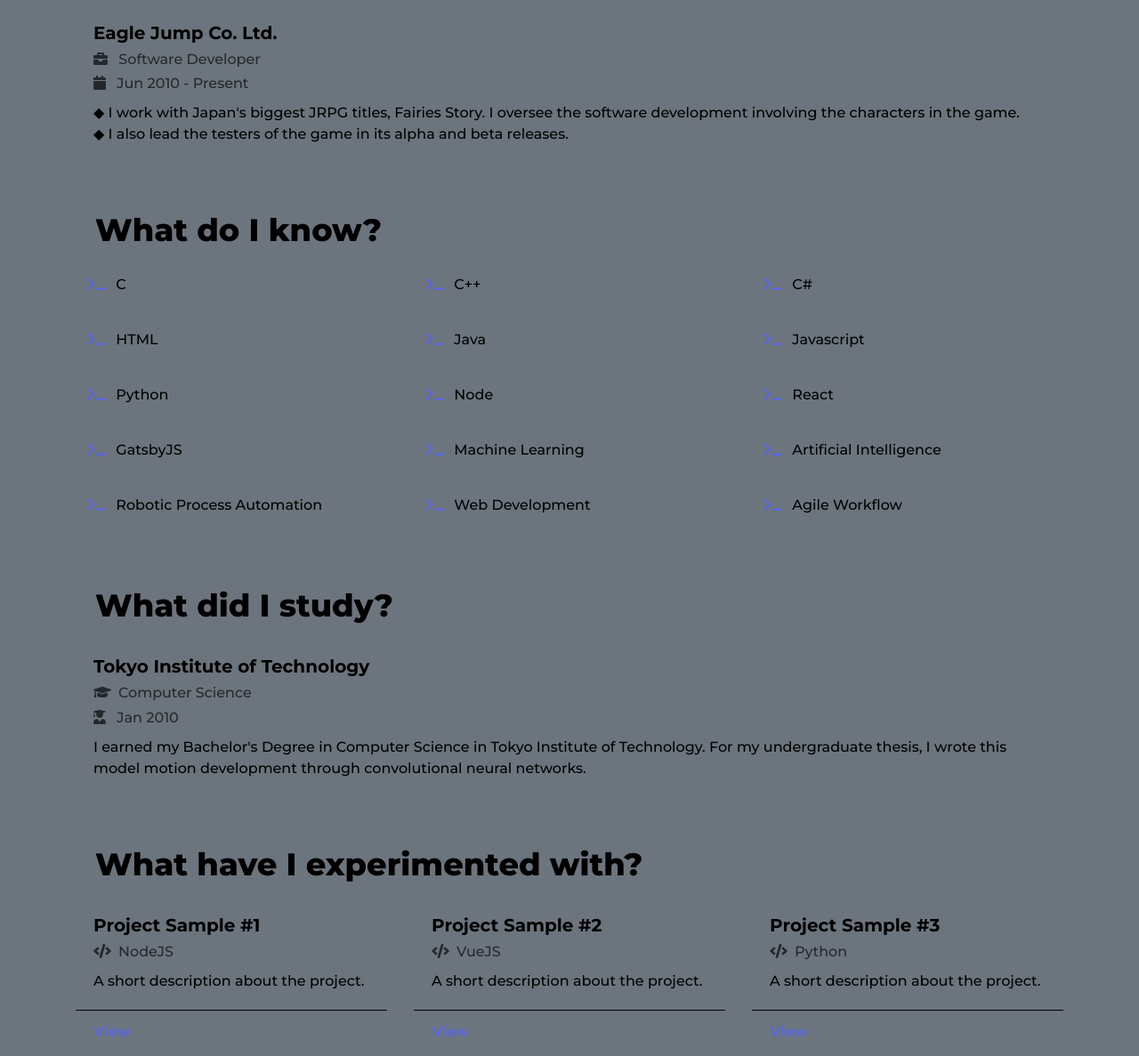
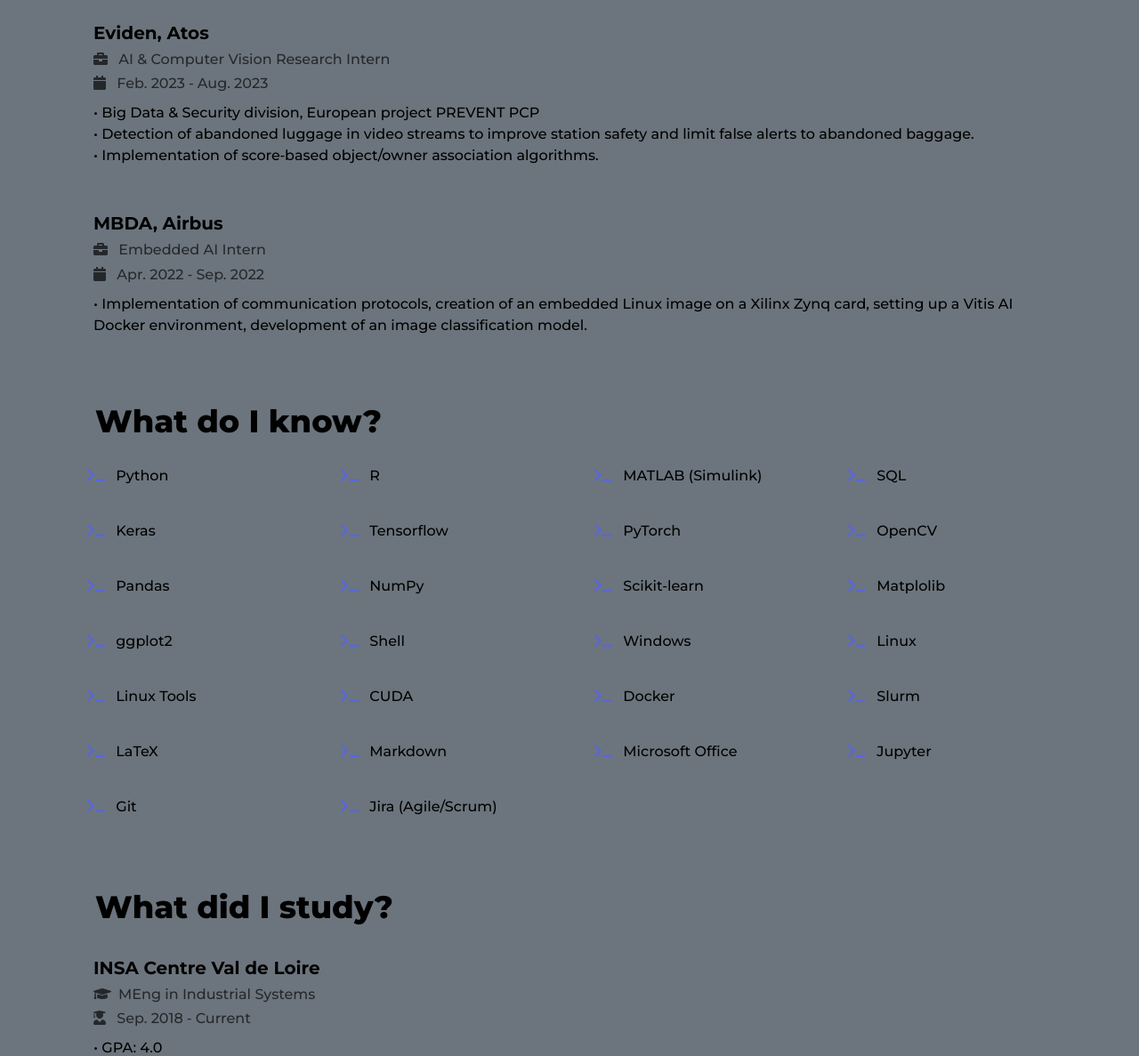
Before and after one commit to lhunout/lhunout.github.io, a Gatsby site: page / in a window 1280 px wide. Shown: the part 952-2139 px from the top of the page at 89% size. Built offline with nearby package versions, Linux system fonts and the light colour scheme; Gatsby itself is replaced by a stand-in of ours.

Commit message:
content changes

```diff
--- a/gatsby-config.js
+++ b/gatsby-config.js
@@ -7,7 +7,7 @@
 module.exports = {
   /* Your site config here */
   siteMetadata: {
-    title: `SiteName`,
+    title: `LH`,
     description: `A minimalistic resume style Gatsby portfolio.`,
     author: `@gmlunesa`,
   },
@@ -31,7 +31,7 @@ module.exports = {
         background_color: `#1b1c1e`,
         theme_color: `#1b1c1e`,
         display: `minimal-ui`,
-        icon: `src/images/favicon.png`, // This path is relative to the root of the site.
+        icon: `src/images/photo.jpg`, // This path is relative to the root of the site.
       },
     },
     `gatsby-transformer-json`,
--- a/src/components/landing/content.js
+++ b/src/components/landing/content.js
@@ -44,33 +44,58 @@ export default class Content extends Component {
                 {/* + Job subsection */}
                 <div className="subsection">
                   <h2>
-                    <span className="dot"></span>What do I{" "}
+                    <span className="dot"></span>What did I{" "}
                     <span className="word">do</span>?
                   </h2>
 
                   <div className="card">
                     <div className="card-body">
                       <div className="card-title">
-                        <h3>Eagle Jump Co. Ltd.</h3>
+                        <h3>Eviden, Atos</h3>
                         <h4>
                           <FontAwesomeIcon
                             icon={faBriefcase}
                             className="mr-2"
                           />{" "}
-                          Software Developer
+                          AI & Computer Vision Research Intern
                         </h4>
                         <h4>
                           <FontAwesomeIcon icon={faCalendar} className="mr-2" />{" "}
-                          Jun 2010 - Present
+                          Feb. 2023 ‑ Aug. 2023
                         </h4>
                       </div>
 
                       <div className="card-text">
-                        ◆ I work with Japan's biggest JRPG titles, Fairies
-                        Story. I oversee the software development involving the
-                        characters in the game.
-                        <br />◆ I also lead the testers of the game in its alpha
-                        and beta releases.
+                        • Big Data & Security division, European project PREVENT PCP
+                        <br />• Detection of abandoned luggage in video streams to improve
+                        station safety and limit false alerts to abandoned baggage.
+                        <br />• Implementation of score‑based object/owner association
+                        algorithms.
+                      </div>
+                    </div>
+                  </div>
+                  <div className="card">
+                    <div className="card-body">
+                      <div className="card-title">
+                        <h3>MBDA, Airbus</h3>
+                        <h4>
+                          <FontAwesomeIcon
+                            icon={faBriefcase}
+                            className="mr-2"
+                          />{" "}
+                          Embedded AI Intern
+                        </h4>
+                        <h4>
+                          <FontAwesomeIcon icon={faCalendar} className="mr-2" />{" "}
+                          Apr. 2022 ‑ Sep. 2022
+                        </h4>
+                      </div>
+
+                      <div className="card-text">
+                        • Implementation of communication protocols, creation of an
+                        embedded Linux image on a Xilinx Zynq card, setting up a Vitis
+                        AI Docker environment, development of an image
+                        classification model.
                       </div>
                     </div>
                   </div>
@@ -85,7 +110,7 @@ export default class Content extends Component {
                   </h2>
                   <div className="row">
                     {data.allLanguagesJson.edges.map(({ node }, index) => (
-                      <div className="col-lg-4 col-md-6" key={index}>
+                      <div className="col-lg-3 col-md-4 col-sm-6" key={index}>
                         <div className="card">
                           <div className="card-text">
                             <div className="card-item">
@@ -113,28 +138,82 @@ export default class Content extends Component {
                   <div className="card">
                     <div className="card-body">
                       <div className="card-title">
-                        <h3>Tokyo Institute of Technology</h3>
+                        <h3>INSA Centre Val de Loire</h3>
                         <h4>
                           <FontAwesomeIcon
                             icon={faGraduationCap}
                             className="mr-2"
                           />
-                          Computer Science
+                          MEng in Industrial Systems
                         </h4>
                         <h4>
                           <FontAwesomeIcon
                             icon={faUserGraduate}
                             className="mr-2"
                           />{" "}
-                          Jan 2010
+                          Sep. 2018 ‑ Current
                         </h4>
                       </div>
 
                       <div className="card-text">
-                        I earned my Bachelor's Degree in Computer Science in
-                        Tokyo Institute of Technology. For my undergraduate
-                        thesis, I wrote this model motion development through
-                        convolutional neural networks.
+                        • GPA: 4.0
+                        <br />• Courses: statistical theory and methods, machine learning,
+                        computer vision, complex systems engineering, risk
+                        management
+                        <br />• Student representative, active participation in various events
+                        (student council campaign, open days, etc.)
+                      </div>
+                    </div>
+                  </div>
+                  <div className="card">
+                    <div className="card-body">
+                      <div className="card-title">
+                        <h3>University of Tours</h3>
+                        <h4>
+                          <FontAwesomeIcon
+                            icon={faGraduationCap}
+                            className="mr-2"
+                          />
+                          MRes in Electronics, Electrical Energy & Automatic Control (E3A)
+                        </h4>
+                        <h4>
+                          <FontAwesomeIcon
+                            icon={faUserGraduate}
+                            className="mr-2"
+                          />{" "}
+                          Sep. 2022 ‑ Current
+                        </h4>
+                      </div>
+
+                      <div className="card-text">
+                        • Courses: cyber‑physical system, multiphysics modelling
+                      </div>
+                    </div>
+                  </div>
+                  <div className="card">
+                    <div className="card-body">
+                      <div className="card-title">
+                        <h3>TalTech</h3>
+                        <h4>
+                          <FontAwesomeIcon
+                            icon={faGraduationCap}
+                            className="mr-2"
+                          />
+                          School of Information Technologies (Erasmus+ exchange)
+                        </h4>
+                        <h4>
+                          <FontAwesomeIcon
+                            icon={faUserGraduate}
+                            className="mr-2"
+                          />{" "}
+                          Sep. 2021 ‑ Jan. 2022
+                        </h4>
+                      </div>
+
+                      <div className="card-text">
+                        • GPA: 3.7
+                        <br />• Courses: data mining, machine learning, system
+                        programming, embedded systems
                       </div>
                     </div>
                   </div>
--- a/src/components/links.js
+++ b/src/components/links.js
@@ -13,7 +13,7 @@ export default function Links() {
     <ul className="list-group list-group-horizontal">
       <li className="list-group-item">
         <a
-          href="mailto:emailName@gmail.com"
+          href="mailto:lilian.hunout@outlook.com"
           target="_blank"
           rel="noreferrer"
           alt="email link"
@@ -23,7 +23,7 @@ export default function Links() {
       </li>
       <li className="list-group-item">
         <a
-          href="https://github.com/githubName"
+          href="https://github.com/lhunout"
           target="_blank"
           rel="noreferrer"
           alt="github link"
@@ -33,7 +33,7 @@ export default function Links() {
       </li>
       <li className="list-group-item">
         <a
-          href="https://linkedin.com/linkedInName"
+          href="https://www.linkedin.com/in/lilian-hunout/"
           target="_blank"
           rel="noreferrer"
           alt="linkedin link"
@@ -41,7 +41,7 @@ export default function Links() {
           <FontAwesomeIcon icon={faLinkedin} />
         </a>
       </li>
-      <li className="list-group-item">
+      {/* <li className="list-group-item">
         <a
           href="https://twitter.com/twitterName"
           target="_blank"
@@ -50,7 +50,7 @@ export default function Links() {
         >
           <FontAwesomeIcon icon={faTwitter} />
         </a>
-      </li>
+      </li> */}
     </ul>
   )
 }
--- a/src/data/languages.json
+++ b/src/data/languages.json
@@ -1,47 +1,80 @@
 [
-  {
-    "language": "C"
-  },
-  {
-    "language": "C++"
-  },
-  {
-    "language": "C#"
-  },
-  {
-    "language": "HTML"
-  },
-  {
-    "language": "Java"
-  },
-  {
-    "language": "Javascript"
-  },
   {
     "language": "Python"
   },
   {
-    "language": "Node"
+    "language": "R"
   },
   {
-    "language": "React"
+    "language": "MATLAB (Simulink)"
   },
   {
-    "language": "GatsbyJS"
+    "language": "SQL"
   },
   {
-    "language": "Machine Learning"
+    "language": "Keras"
   },
   {
-    "language": "Artificial Intelligence"
+    "language": "Tensorflow"
   },
   {
-    "language": "Robotic Process Automation"
+    "language": "PyTorch"
   },
   {
-    "language": "Web Development"
+    "language": "OpenCV"
   },
   {
-    "language": "Agile Workflow"
+    "language": "Pandas"
+  },
+  {
+    "language": "NumPy"
+  },
+  {
+    "language": "Scikit‑learn"
+  },
+  {
+    "language": "Matplolib"
+  },
+  {
+    "language": "ggplot2"
+  },
+  {
+    "language": "Shell"
+  },
+  {
+    "language": "Windows"
+  },
+  {
+    "language": "Linux"
+  },
+  {
+    "language": "Linux Tools"
+  },
+  {
+    "language": "CUDA"
+  },
+  {
+    "language": "Docker"
+  },
+  {
+    "language": "Slurm"
+  },
+  {
+    "language": "LaTeX"
+  },
+  {
+    "language": "Markdown"
+  },
+  {
+    "language": "Microsoft Office"
+  },
+  {
+    "language": "Jupyter"
+  },
+  {
+    "language": "Git"
+  },
+  {
+    "language": "Jira (Agile/Scrum)"
   }
 ]
```
Also changed, not shown: src/components/footer.js (+5 -5 lines), src/pages/about.js (+9 -10 lines), src/pages/contact.js (+4 -3 lines), 1 other file.
